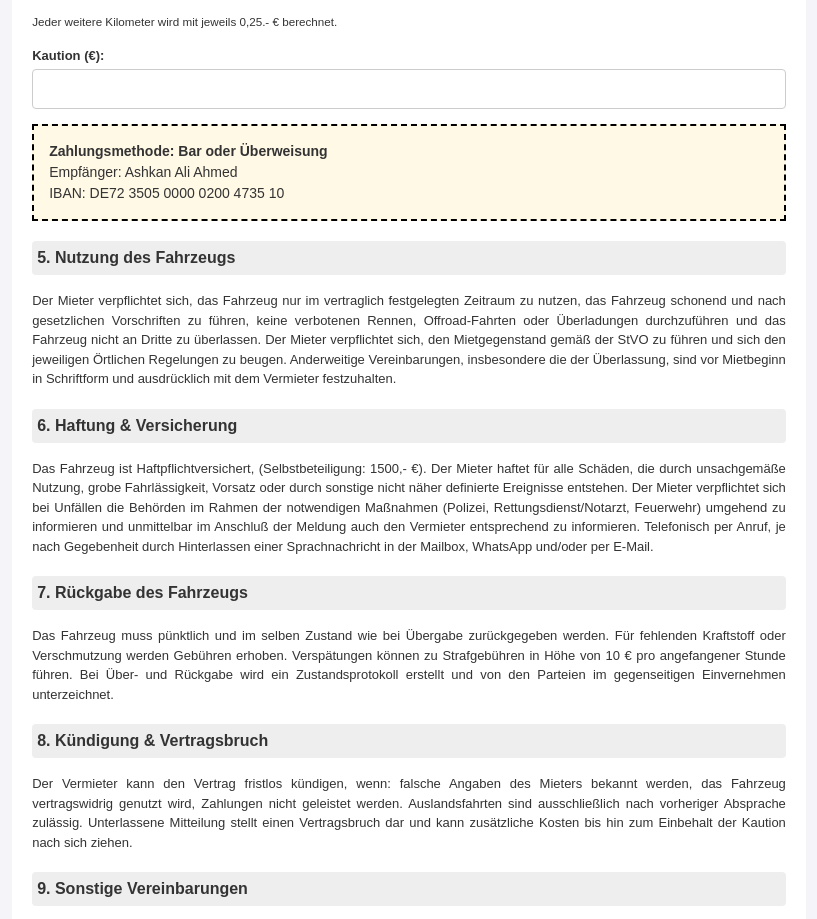
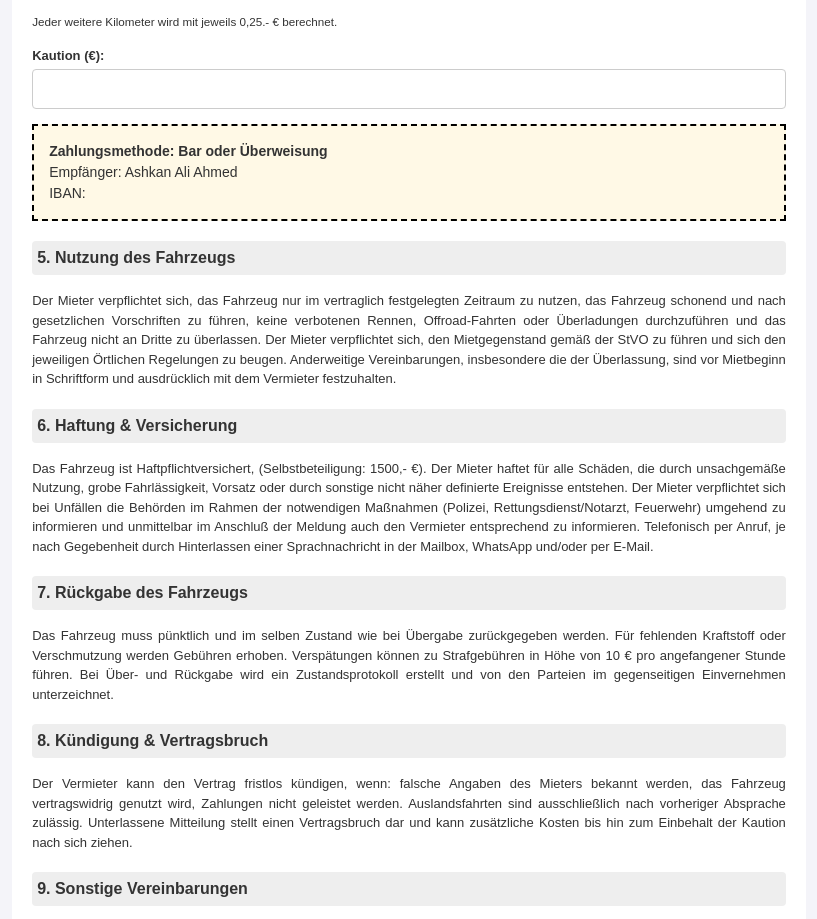
Before and after one commit to Cs-kh/app, a plain HTML site: page app.html in a window 1280 px wide. Shown: the part 1541-2460 px from the top of the page, without its empty margins (231-1048 px from the left). Drawn offline with nearby package versions, Linux system fonts and the light colour scheme.

Commit message:
Update app.html

```diff
--- a/app.html
+++ b/app.html
@@ -78,7 +78,7 @@
     <div class="bank-box">
         <strong>Zahlungsmethode: Bar oder Überweisung</strong><br>
         Empfänger: Ashkan Ali Ahmed<br>
-        IBAN: DE72 3505 0000 0200 4735 10
+        IBAN:
     </div>
 
     <h3>5. Nutzung des Fahrzeugs</h3>
```
